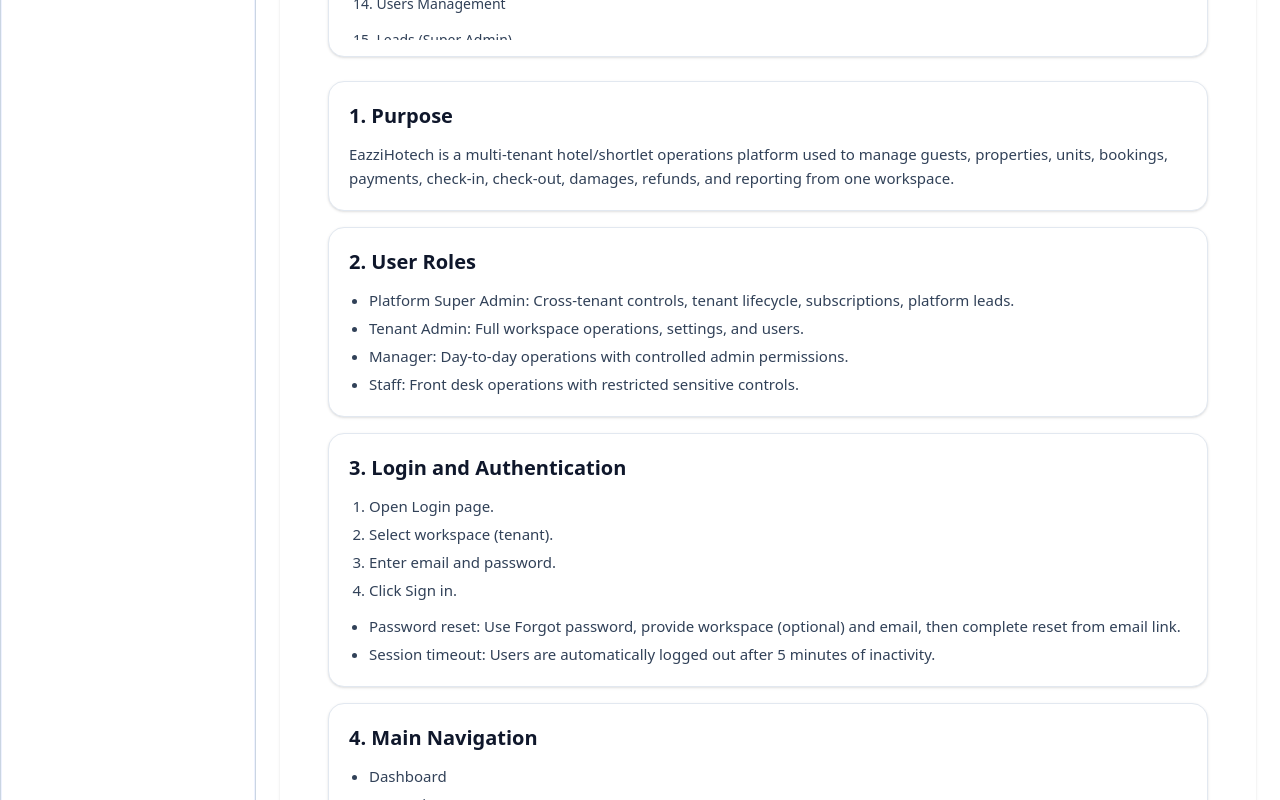
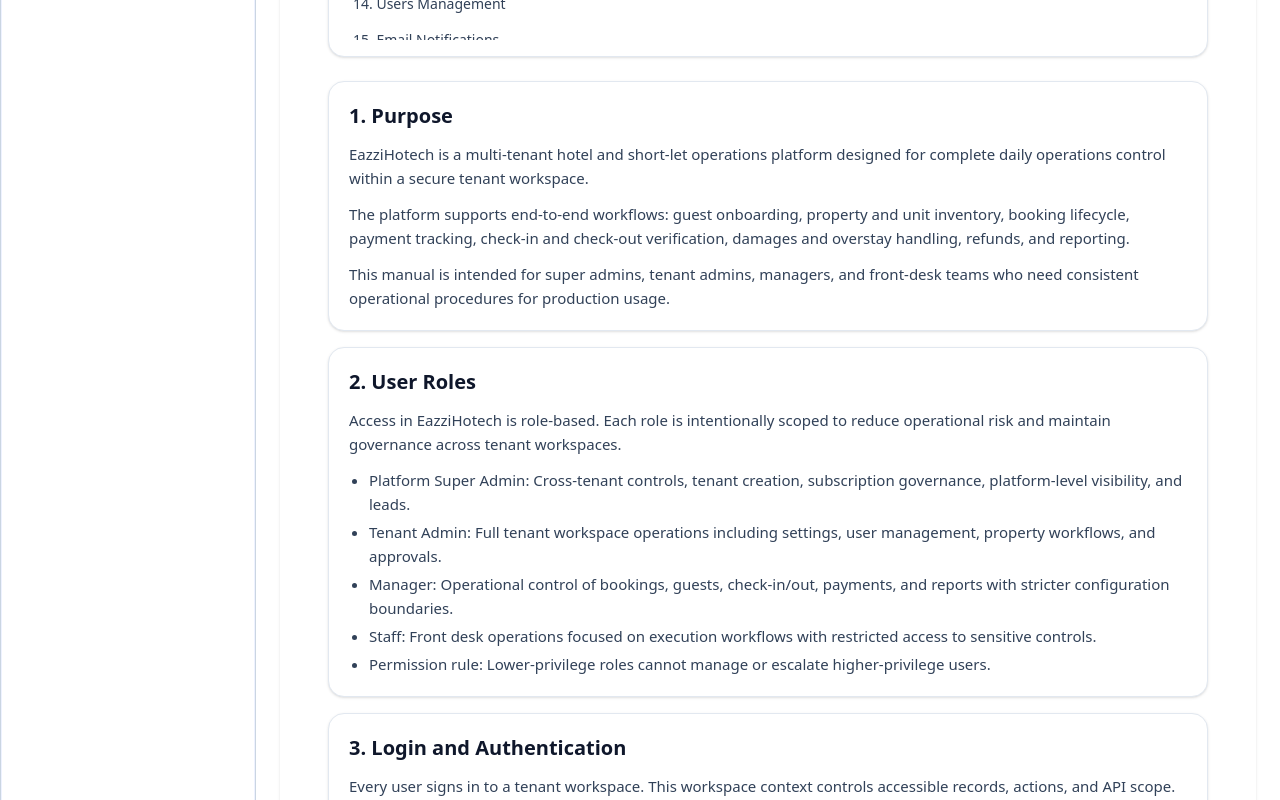
Before and after one commit to tolulopedd/EazziHotech-Web-V2, a React (Vite) app: page /app/help in a window 1280 px wide. Shown: the part 800-1600 px from the top of the page. Built offline with nearby package versions, Linux system fonts and the light colour scheme; no server answers; sample sign-in values are in the browser's storage.

Commit message:
Refine in-app help manual and remove sidebar Help item

```diff
--- a/src/components/sidebar.tsx
+++ b/src/components/sidebar.tsx
@@ -14,7 +14,6 @@
   DoorClosed,
   BarChart3, // ✅ NEW
   Inbox,
-  BookOpen,
 } from "lucide-react";
 import logo from "@/assets/logo512.png";
 
@@ -31,7 +30,6 @@
 
   const items = [
     { label: "Dashboard", to: "/app/dashboard", icon: LayoutDashboard },
-    { label: "Help", to: "/app/help", icon: BookOpen },
     { label: "Properties", to: "/app/properties", icon: Building2 },
     { label: "Guests", to: "/app/guests", icon: UserPlus },
     { label: "Bookings", to: "/app/bookings", icon: CalendarCheck2 },
--- a/src/pages/HelpManual.tsx
+++ b/src/pages/HelpManual.tsx
@@ -11,22 +11,31 @@
     id: "purpose",
     title: "1. Purpose",
     paragraphs: [
-      "EazziHotech is a multi-tenant hotel/shortlet operations platform used to manage guests, properties, units, bookings, payments, check-in, check-out, damages, refunds, and reporting from one workspace.",
+      "EazziHotech is a multi-tenant hotel and short-let operations platform designed for complete daily operations control within a secure tenant workspace.",
+      "The platform supports end-to-end workflows: guest onboarding, property and unit inventory, booking lifecycle, payment tracking, check-in and check-out verification, damages and overstay handling, refunds, and reporting.",
+      "This manual is intended for super admins, tenant admins, managers, and front-desk teams who need consistent operational procedures for production usage.",
     ],
   },
   {
     id: "user-roles",
     title: "2. User Roles",
+    paragraphs: [
+      "Access in EazziHotech is role-based. Each role is intentionally scoped to reduce operational risk and maintain governance across tenant workspaces.",
+    ],
     bullets: [
-      "Platform Super Admin: Cross-tenant controls, tenant lifecycle, subscriptions, platform leads.",
-      "Tenant Admin: Full workspace operations, settings, and users.",
-      "Manager: Day-to-day operations with controlled admin permissions.",
-      "Staff: Front desk operations with restricted sensitive controls.",
+      "Platform Super Admin: Cross-tenant controls, tenant creation, subscription governance, platform-level visibility, and leads.",
+      "Tenant Admin: Full tenant workspace operations including settings, user management, property workflows, and approvals.",
+      "Manager: Operational control of bookings, guests, check-in/out, payments, and reports with stricter configuration boundaries.",
+      "Staff: Front desk operations focused on execution workflows with restricted access to sensitive controls.",
+      "Permission rule: Lower-privilege roles cannot manage or escalate higher-privilege users.",
     ],
   },
   {
     id: "login-authentication",
     title: "3. Login and Authentication",
+    paragraphs: [
+      "Every user signs in to a tenant workspace. This workspace context controls accessible records, actions, and API scope.",
+    ],
     steps: [
       "Open Login page.",
       "Select workspace (tenant).",
@@ -34,13 +43,17 @@
       "Click Sign in.",
     ],
     bullets: [
-      "Password reset: Use Forgot password, provide workspace (optional) and email, then complete reset from email link.",
+      "Password reset: Use Forgot password, provide workspace (optional but recommended) and email, then complete reset through email link.",
       "Session timeout: Users are automatically logged out after 5 minutes of inactivity.",
+      "Security note: Always log out when changing device or shift.",
     ],
   },
   {
     id: "main-navigation",
     title: "4. Main Navigation",
+    paragraphs: [
+      "Use the sidebar and topbar to move across operational modules. Modules displayed can vary by role.",
+    ],
     bullets: [
       "Dashboard",
       "Properties",
@@ -58,6 +71,9 @@
   {
     id: "dashboard",
     title: "5. Dashboard",
+    paragraphs: [
+      "Dashboard is your operational command view. It provides role-aware summaries so teams can identify what needs attention first.",
+    ],
     bullets: [
       "Role-based summary cards",
       "Booking and payment visibility",
@@ -68,25 +84,40 @@
   {
     id: "properties-units",
     title: "6. Properties and Units",
+    paragraphs: [
+      "Properties and units are the foundation of room availability, occupancy, and revenue calculations.",
+    ],
     steps: [
       "Create Property: Properties -> Create New Property -> fill details -> Save.",
       "Add Unit: Open property -> Add Unit -> fill unit details -> Save.",
     ],
-    bullets: ["Property indicators include unit count, occupancy, and monthly revenue."],
+    bullets: [
+      "Property indicators include unit count, occupancy, and monthly revenue.",
+      "Always confirm unit capacity, base price, and active status before accepting bookings.",
+    ],
   },
   {
     id: "guests",
     title: "7. Guests",
+    paragraphs: [
+      "Guest master records should be kept clean and complete. Booking, check-in, and checkout workflows reuse this profile for consistency.",
+    ],
     steps: [
       "Guests -> Create Guest.",
       "Enter guest details (name, contacts, nationality/address, ID information).",
       "Save guest.",
     ],
-    bullets: ["Search by name, email, phone, or ID and open full profile details."],
+    bullets: [
+      "Search by name, email, phone, or ID and open full profile details.",
+      "Maintain complete ID details to reduce check-in delays and verification issues.",
+    ],
   },
   {
     id: "bookings",
     title: "8. Bookings",
+    paragraphs: [
+      "Bookings represent the financial and occupancy commitment for a guest stay. Validation rules prevent overlap and inconsistent statuses.",
+    ],
     steps: [
       "Bookings -> New Booking.",
       "Select property/unit and check-in/check-out dates.",
@@ -96,20 +127,28 @@
     bullets: [
       "Date availability checks follow Africa/Lagos timezone day logic.",
       "Record payment directly from booking for UNPAID/PARTPAID records.",
+      "Use accurate check-in/check-out times and amount values for clean reporting.",
     ],
   },
   {
     id: "payments",
     title: "9. Payments",
+    paragraphs: [
+      "Payments module tracks what has been paid and what is still due per booking, with clear status transitions.",
+    ],
     bullets: [
       "Pending tab tracks balances due.",
       "Confirmed tab tracks confirmed payment records.",
       "Use search and booking filters for reconciliation.",
+      "Ensure payment references are entered correctly for audit traceability.",
     ],
   },
   {
     id: "check-in",
     title: "10. Check In",
+    paragraphs: [
+      "Check-in validates booking readiness, guest identity information, and required payment/deposit logic before occupancy starts.",
+    ],
     steps: [
       "Open Check In and select booking from arrivals.",
       "Validate guest/ID details.",
@@ -119,11 +158,15 @@
     bullets: [
       "Guest photo supports both Take Photo (camera/webcam) and Select from Gallery/File.",
       "Mobile devices may offer camera capture directly from file chooser.",
+      "Use 'Also update Guest profile' when current stay details should sync back to guest master.",
     ],
   },
   {
     id: "check-out",
     title: "11. Check Out",
+    paragraphs: [
+      "Checkout finalizes settlement and closes occupancy. The certification modal is the final control point for operational and financial completeness.",
+    ],
     steps: [
       "Open Check Out and search/select in-house guest.",
       "Open checkout certification modal.",
@@ -134,11 +177,15 @@
       "Checkout is blocked when balance remains unsettled.",
       "Damages and overstay charges can be added and reflected in outstanding balance.",
       "Early checkout supports refund policy capture and reporting.",
+      "Verify guest photo, stay dates, and settlement values before final confirmation.",
     ],
   },
   {
     id: "reports",
     title: "12. Reports",
+    paragraphs: [
+      "Reports aggregate operational and financial performance for leadership, audits, and periodic reviews.",
+    ],
     bullets: [
       "Overview",
       "Revenue",
@@ -152,6 +199,9 @@
   {
     id: "settings",
     title: "13. Settings",
+    paragraphs: [
+      "Settings centralize workspace profile, platform controls, and governance-related configuration.",
+    ],
     bullets: [
       "Workspace profile details",
       "Subscription status visibility",
@@ -163,6 +213,9 @@
   {
     id: "users-management",
     title: "14. Users Management",
+    paragraphs: [
+      "User management should be handled with clear role ownership to maintain security and accountability.",
+    ],
     bullets: [
       "Create users",
       "Edit user details",
@@ -172,54 +225,17 @@
     ],
   },
   {
-    id: "leads",
-    title: "15. Leads (Super Admin)",
+    id: "email-notifications",
+    title: "15. Email Notifications",
     paragraphs: [
-      "Leads page displays public lead submissions from the landing page for structured sales follow-up.",
+      "Lifecycle notifications keep guests and tenant admins aligned on booking status progression.",
     ],
-  },
-  {
-    id: "email-notifications",
-    title: "16. Email Notifications",
     bullets: [
       "Booking confirmation",
       "Check-in confirmation",
       "Check-out confirmation",
       "Recipients: guest and active tenant admin recipients",
       "Requires production email setup (Resend verified domain + correct env values)",
-    ],
-  },
-  {
-    id: "mobile-notes",
-    title: "17. Mobile Experience Notes",
-    bullets: [
-      "Single-instance mobile sidebar drawer",
-      "Scrollable check-in and checkout modals",
-      "Camera/file photo options for guest photo capture",
-    ],
-  },
-  {
-    id: "troubleshooting",
-    title: "18. Troubleshooting",
-    bullets: [
-      "No workspaces found: verify tenant exists and is active.",
-      "Photo upload fails: verify S3 CORS, IAM permissions, backend env, and presign -> upload -> confirm flow.",
-      "Photo unavailable at checkout: verify signed photo URL response and object existence.",
-      "Password reset email not received: verify Resend domain and EMAIL_FROM value.",
-    ],
-  },
-  {
-    id: "day-zero-setup",
-    title: "19. Recommended Day-0 Setup Order",
-    steps: [
-      "Workspace/Tenant setup",
-      "Property creation",
-      "Unit creation",
-      "User creation",
-      "Guest seed/import",
-      "Booking and payment process test",
-      "Check-in/check-out test",
-      "Report verification",
     ],
   },
 ];
```
